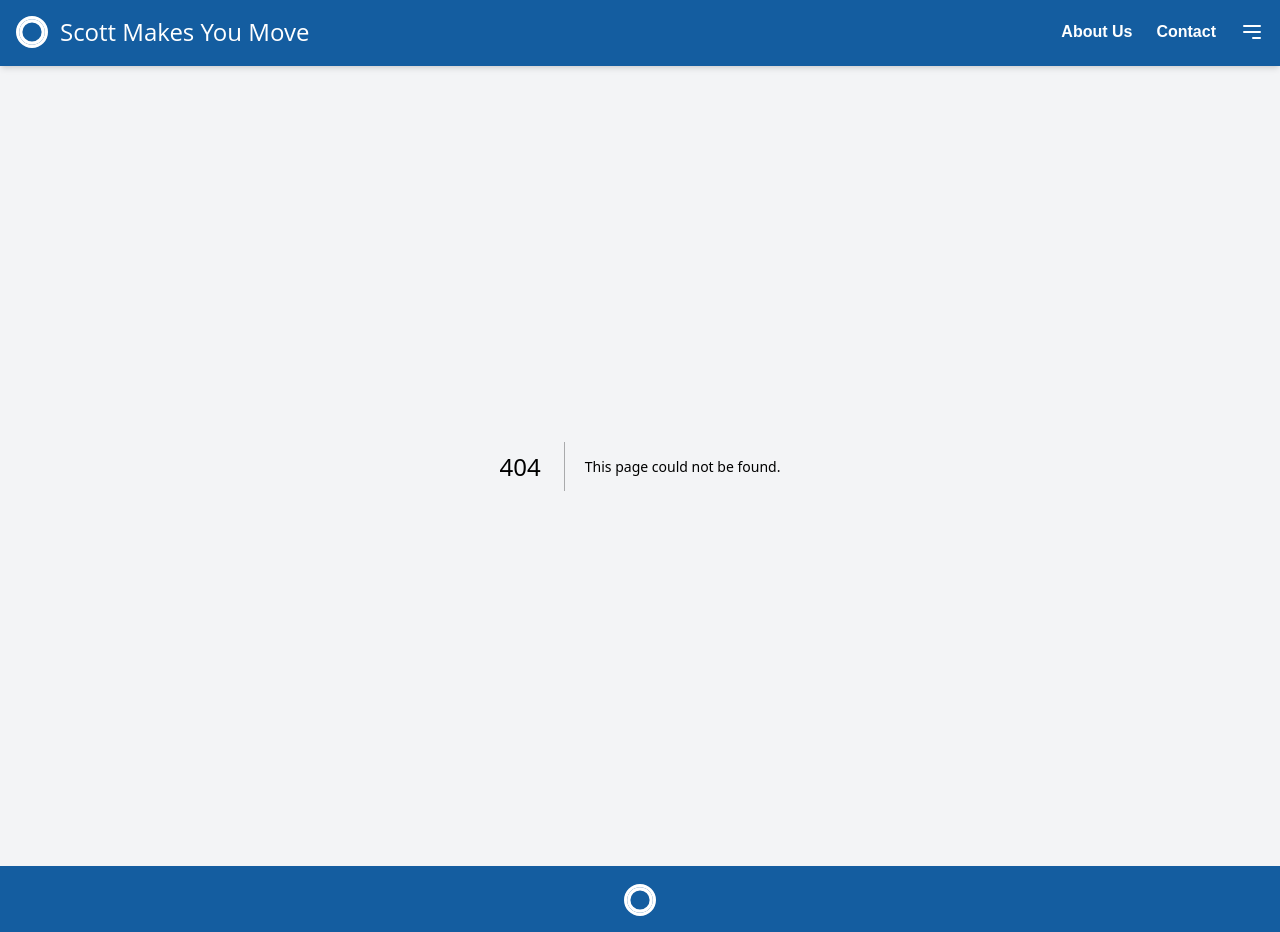
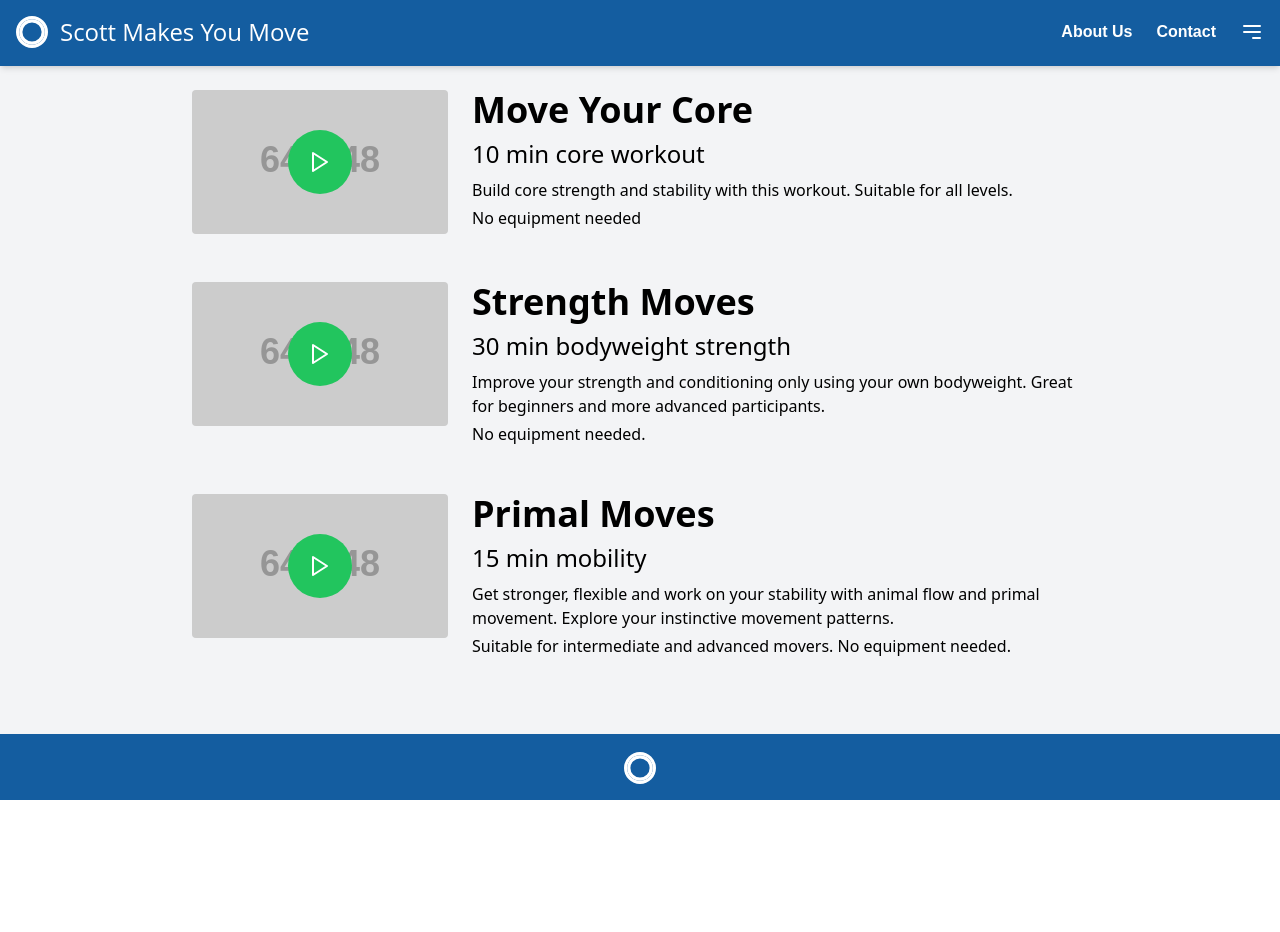
Before and after one commit to Scott-Makes-You-Move/frontend, a Next.js app: page /mini-workouts in a window 1280 px wide. Before the commit this address had no page. After the commit the page ends 800 px from the top, so only its background shows below. Built offline with nearby package versions, Linux system fonts and the light colour scheme.

Commit message:
:sparkles: feat: added boilerplate for workout

```diff
--- /dev/null
+++ b/src/app/mini-workouts/page.tsx
@@ -0,0 +1,122 @@
+'use client';
+
+import React from 'react';
+
+const WorkoutPage: React.FC = () => {
+  return (
+    <div className="p-6">
+      <div className="max-w-4xl mx-auto">
+        <div className="mb-12 flex flex-col md:flex-row">
+          <div className="relative w-full md:w-64 h-48 md:h-36 md:mr-6 flex-shrink-0 mb-4 md:mb-0">
+            <img
+              src="https://fakeimg.pl/64x48"
+              alt="Core workout"
+              className="w-full h-full object-cover rounded"
+            />
+            <div className="absolute inset-0 flex items-center justify-center">
+              <div className="w-16 h-16 bg-green-500 rounded-full flex items-center justify-center">
+                <svg
+                  xmlns="http://www.w3.org/2000/svg"
+                  width="24"
+                  height="24"
+                  viewBox="0 0 24 24"
+                  fill="none"
+                  stroke="white"
+                  strokeWidth="2"
+                  strokeLinecap="round"
+                  strokeLinejoin="round"
+                >
+                  <polygon points="5 3 19 12 5 21 5 3"></polygon>
+                </svg>
+              </div>
+            </div>
+          </div>
+          <div className="text-left">
+            <h1 className="text-3xl md:text-4xl font-bold mb-2">Move Your Core</h1>
+            <h2 className="text-xl md:text-2xl font-medium mb-2">10 min core workout</h2>
+            <p className="mb-1">
+              Build core strength and stability with this workout. Suitable for all levels.
+            </p>
+            <p>No equipment needed</p>
+          </div>
+        </div>
+
+        {/* Workout 2 */}
+        <div className="mb-12 flex flex-col md:flex-row">
+          <div className="relative w-full md:w-64 h-48 md:h-36 md:mr-6 flex-shrink-0 mb-4 md:mb-0">
+            <img
+              src="https://fakeimg.pl/64x48"
+              alt="Strength workout"
+              className="w-full h-full object-cover rounded"
+            />
+            <div className="absolute inset-0 flex items-center justify-center">
+              <div className="w-16 h-16 bg-green-500 rounded-full flex items-center justify-center">
+                <svg
+                  xmlns="http://www.w3.org/2000/svg"
+                  width="24"
+                  height="24"
+                  viewBox="0 0 24 24"
+                  fill="none"
+                  stroke="white"
+                  strokeWidth="2"
+                  strokeLinecap="round"
+                  strokeLinejoin="round"
+                >
+                  <polygon points="5 3 19 12 5 21 5 3"></polygon>
+                </svg>
+              </div>
+            </div>
+          </div>
+          <div className="text-left">
+            <h1 className="text-3xl md:text-4xl font-bold mb-2">Strength Moves</h1>
+            <h2 className="text-xl md:text-2xl font-medium mb-2">30 min bodyweight strength</h2>
+            <p className="mb-1">
+              Improve your strength and conditioning only using your own bodyweight. Great for
+              beginners and more advanced participants.
+            </p>
+            <p>No equipment needed.</p>
+          </div>
+        </div>
+
+        {/* Workout 3 */}
+        <div className="mb-12 flex flex-col md:flex-row">
+          <div className="relative w-full md:w-64 h-48 md:h-36 md:mr-6 flex-shrink-0 mb-4 md:mb-0">
+            <img
+              src="https://fakeimg.pl/64x48"
+              alt="Mobility workout"
+              className="w-full h-full object-cover rounded"
+            />
+            <div className="absolute inset-0 flex items-center justify-center">
+              <div className="w-16 h-16 bg-green-500 rounded-full flex items-center justify-center">
+                <svg
+                  xmlns="http://www.w3.org/2000/svg"
+                  width="24"
+                  height="24"
+                  viewBox="0 0 24 24"
+                  fill="none"
+                  stroke="white"
+                  strokeWidth="2"
+                  strokeLinecap="round"
+                  strokeLinejoin="round"
+                >
+                  <polygon points="5 3 19 12 5 21 5 3"></polygon>
+                </svg>
+              </div>
+            </div>
+          </div>
+          <div className="text-left">
+            <h1 className="text-3xl md:text-4xl font-bold mb-2">Primal Moves</h1>
+            <h2 className="text-xl md:text-2xl font-medium mb-2">15 min mobility</h2>
+            <p className="mb-1">
+              Get stronger, flexible and work on your stability with animal flow and primal
+              movement. Explore your instinctive movement patterns.
+            </p>
+            <p>Suitable for intermediate and advanced movers. No equipment needed.</p>
+          </div>
+        </div>
+      </div>
+    </div>
+  );
+};
+
+export default WorkoutPage;
--- a/src/components/Navbar.tsx
+++ b/src/components/Navbar.tsx
@@ -59,16 +59,10 @@ const Navbar: React.FC = () => {
                 Leaderboard
               </Link>
               <Link
-                href="/posture-check"
-                className="block px-4 py-2 text-background hover:bg-accent hover:text-background transition"
-              >
-                Posture Check (X)
-              </Link>
-              <Link
                 href="/mini-workouts"
                 className="block px-4 py-2 text-background hover:bg-accent hover:text-background transition"
               >
-                Mini Workouts (X)
+                Mini Workouts
               </Link>
             </div>
           )}
```
